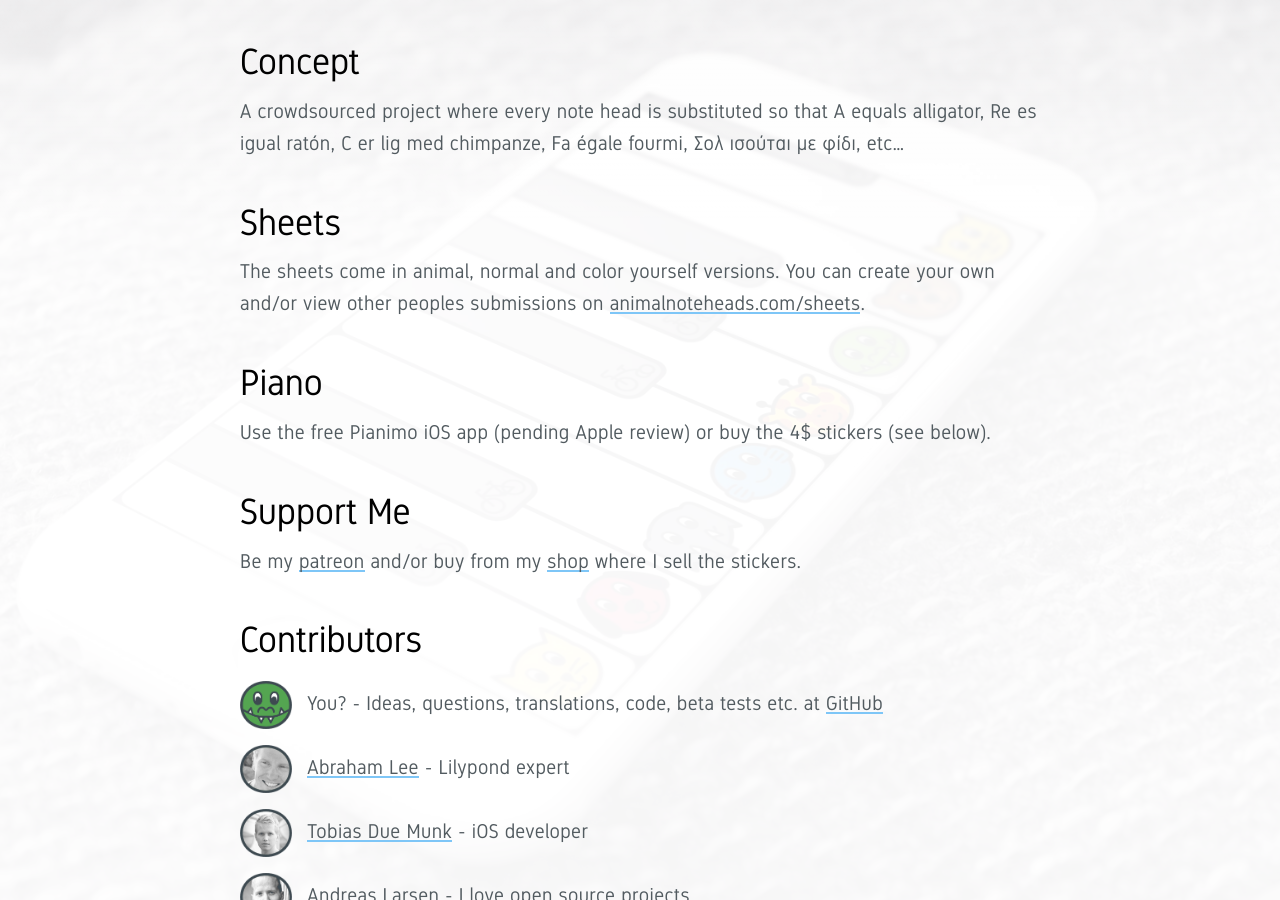
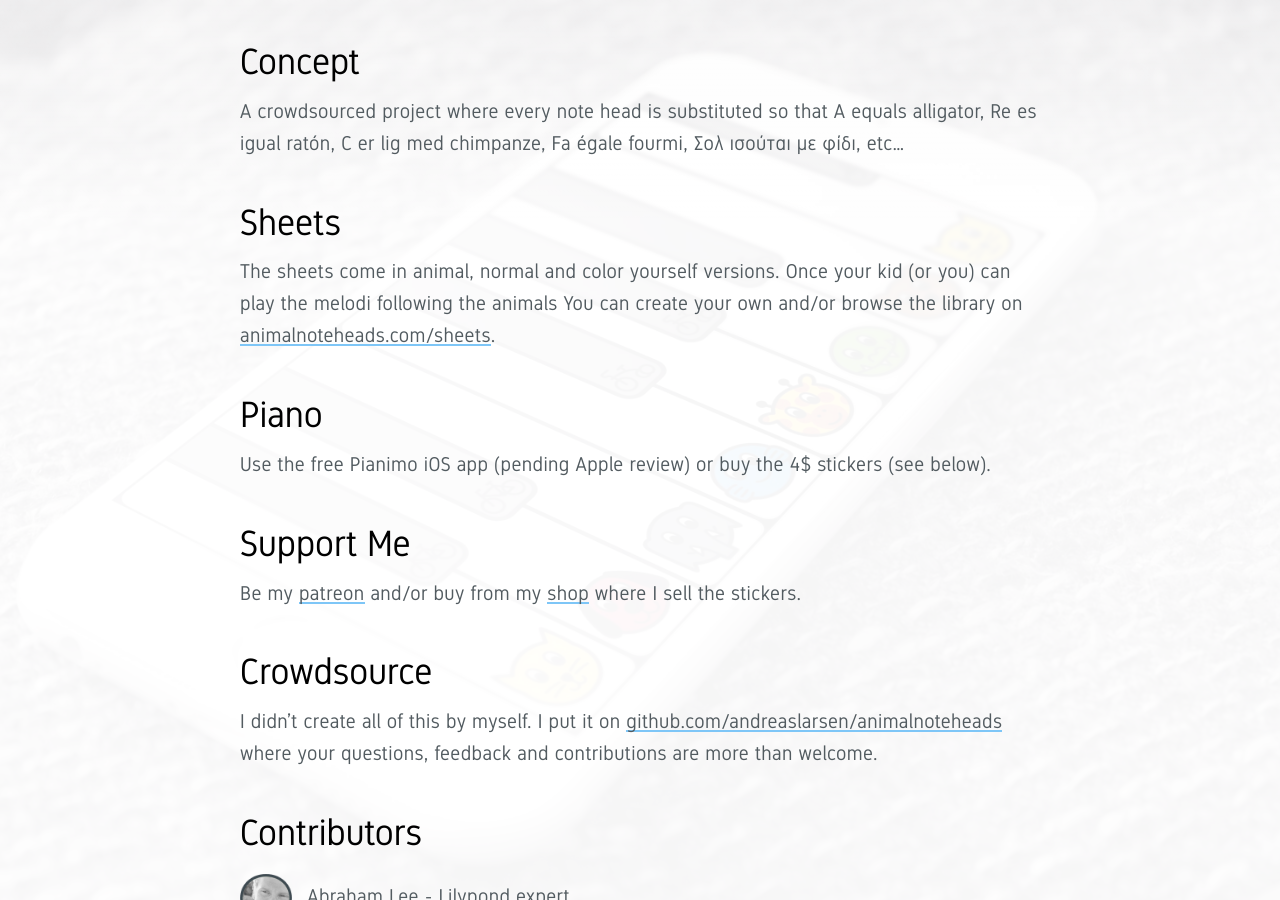
Before and after one commit to larsenwork/animalnoteheads, a Jekyll site: the page built from index.md, in a window 1280 px wide and 900 px high, scrolled down 771 px. Built offline with Jekyll 4.4.1, drawn with Linux system fonts in a browser that asks for light colours; comment, search, counter and statistics services are not loaded.

Commit message:
web app compatible

```diff
--- a/_includes/head.html
+++ b/_includes/head.html
@@ -3,10 +3,10 @@
   <meta charset="utf-8">
   <title>{{ page.title }}</title>
 
-  <META NAME="author" CONTENT="{{ page.author }}">
-  <META NAME="Description" CONTENT="{{ page.description }}">
-  <META NAME="Language" CONTENT="{{ page.language }}">
-  <META NAME="Copyright" CONTENT="&copy; {{ page.year }} {{ page.author }}">
+  <meta name="author" content="{{ page.author }}">
+  <meta name="Description" content="{{ page.description }}">
+  <meta name="Language" content="{{ page.language }}">
+  <meta name="Copyright" content="&copy; {{ page.year }} {{ page.author }}">
   <meta name="robots" content="index, follow">
 
   <meta name="twitter:card" content="summary_large_image">
@@ -23,8 +23,15 @@
   <meta property="og:type" content="website">
   <meta property="og:image" content="/assets/img/{{ page.image }}">
 
+  <meta name="apple-mobile-web-app-capable" content="yes">
+  <meta name="apple-mobile-web-app-title" content="AnimalNH">
+  <meta name="apple-mobile-web-app-status-bar-style" content="black">
+  <meta name="viewport" content="initial-scale=1">
+  <meta name="format-detection" content="telephone=no">
+  <link href="/assets/img/icon.png" rel="apple-touch-icon-precomposed">
+
   <link rel="stylesheet" href="/assets/style.css">
-<!--  <link rel="stylesheet" href="../assets/style.css">-->
+  <!--  <link rel="stylesheet" href="../assets/style.css">-->
   <script src="/assets/bower_components/sortable/js/sortable.min.js"></script>
   <!--[if lt IE 9]>
 <script src="//cdnjs.cloudflare.com/ajax/libs/html5shiv/3.7.2/html5shiv.min.js"></script>
--- a/index.md
+++ b/index.md
@@ -15,8 +15,10 @@
 ### Concept
 A crowdsourced project where every note head is substituted so that A equals alligator, Re es igual ratón, C er lig med chimpanze, Fa égale fourmi, Σολ ισούται με φίδι, etc...
 
+
+
 ### Sheets
-The sheets come in animal, normal and color yourself versions. You can create your own and/or view other peoples submissions on [animalnoteheads.com/sheets](http://animalnoteheads.com/sheets).
+The sheets come in animal, normal and color yourself versions. Once your kid (or you) can play the melodi following the animals  You can create your own and/or browse the library on [animalnoteheads.com/sheets](http://animalnoteheads.com/sheets).
 
 ### Piano
 Use the free Pianimo iOS app (pending Apple review) or buy the 4$ stickers (see below).
@@ -24,9 +26,11 @@
 ### Support Me
 Be my [patreon](https://www.patreon.com/andreaslarsen) and/or buy from my [shop](http://www.redbubble.com/people/animalnoteheads/shop/) where I sell the stickers.
 
+### Crowdsource
+I didn't create all of this by myself. I put it on [github.com/andreaslarsen/animalnoteheads](https://github.com/andreaslarsen/animalnoteheads) where your questions, feedback and contributions are more than welcome.
+
 ### Contributors
 <span id="contri">
-![You](assets/img/you.png) You? - Ideas, questions, translations, code, beta tests etc. at [GitHub](https://github.com/andreaslarsen/animalnoteheads/issues)
 ![Abraham](assets/img/abraham.png) [Abraham Lee](http://fonts.openlilylib.org) - Lilypond expert
 ![Tobias](assets/img/tobi.png) [Tobias Due Munk](https://twitter.com/tobiasdm) - iOS developer
 ![Andreas](assets/img/me.png) Andreas Larsen - I love open source [projects](https://github.com/andreaslarsen?tab=repositories)
```
Also changed, not shown: assets/img/icon.png (added).
